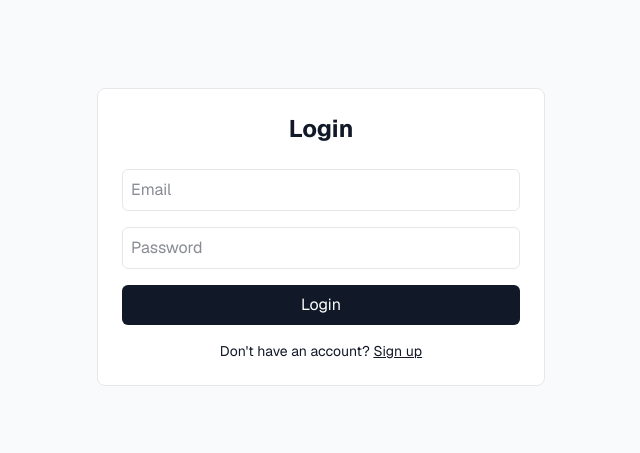
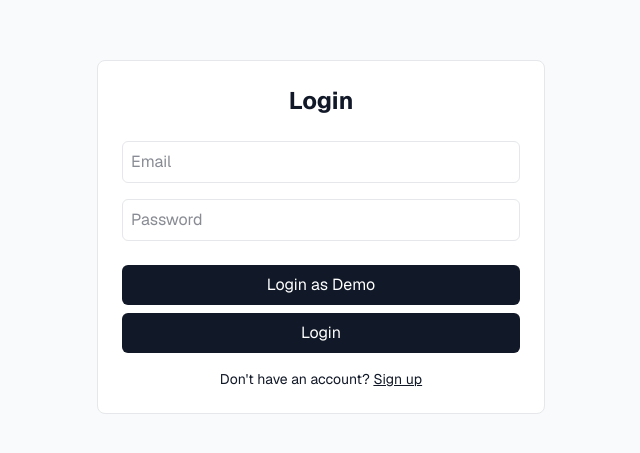
Before and after one commit to pushkarbanjare/hiremind, a Next.js app in the folder frontend/: page /auth in a window 1280 px wide. Shown: the part 163-616 px from the top of the page, without its empty margins (319-959 px from the left). Built offline with nearby package versions, Linux system fonts and the light colour scheme.

Commit message:
add demo login

```diff
--- a/frontend/app/auth/page.tsx
+++ b/frontend/app/auth/page.tsx
@@ -13,10 +13,16 @@ export default function AuthPage() {
   const [error, setError] = useState("");
   const [loading, setLoading] = useState(false);
 
-  const handleSubmit = async () => {
+  const handleSubmit = async (override?: {
+    email?: string;
+    password?: string;
+  }) => {
     setError("");
 
-    if (!email || !password || (!isLogin && !name)) {
+    const finalEmail = override?.email ?? email;
+    const finalPassword = override?.password ?? password;
+
+    if (!finalEmail || !finalPassword || (!isLogin && !name)) {
       setError("Please fill all fields");
       return;
     }
@@ -25,13 +31,16 @@ export default function AuthPage() {
       setLoading(true);
 
       const endpoint = isLogin ? "/auth/login" : "/auth/signup";
+
       const res = await fetch(`${process.env.NEXT_PUBLIC_API_URL}${endpoint}`, {
         method: "POST",
         headers: {
           "Content-Type": "application/json",
         },
         body: JSON.stringify(
-          isLogin ? { email, password } : { email, password, name },
+          isLogin
+            ? { email: finalEmail, password: finalPassword }
+            : { email: finalEmail, password: finalPassword, name },
         ),
       });
 
@@ -49,7 +58,7 @@ export default function AuthPage() {
         setIsLogin(true);
         setError("Account created. Please login.");
       }
-    } catch (err) {
+    } catch {
       setError("Server error");
     } finally {
       setLoading(false);
@@ -105,7 +114,22 @@ export default function AuthPage() {
 
         {/* ========== button for login/signup ========== */}
         <button
-          onClick={handleSubmit}
+          onClick={() => {
+            setIsLogin(true);
+
+            handleSubmit({
+              email: "test@mail.com",
+              password: "test",
+            });
+          }}
+          className="btn w-full my-2"
+        >
+          Login as Demo
+        </button>
+
+        {/* ========== button for login/signup ========== */}
+        <button
+          onClick={() => handleSubmit()}
           disabled={loading}
           className="btn w-full"
         >
```
